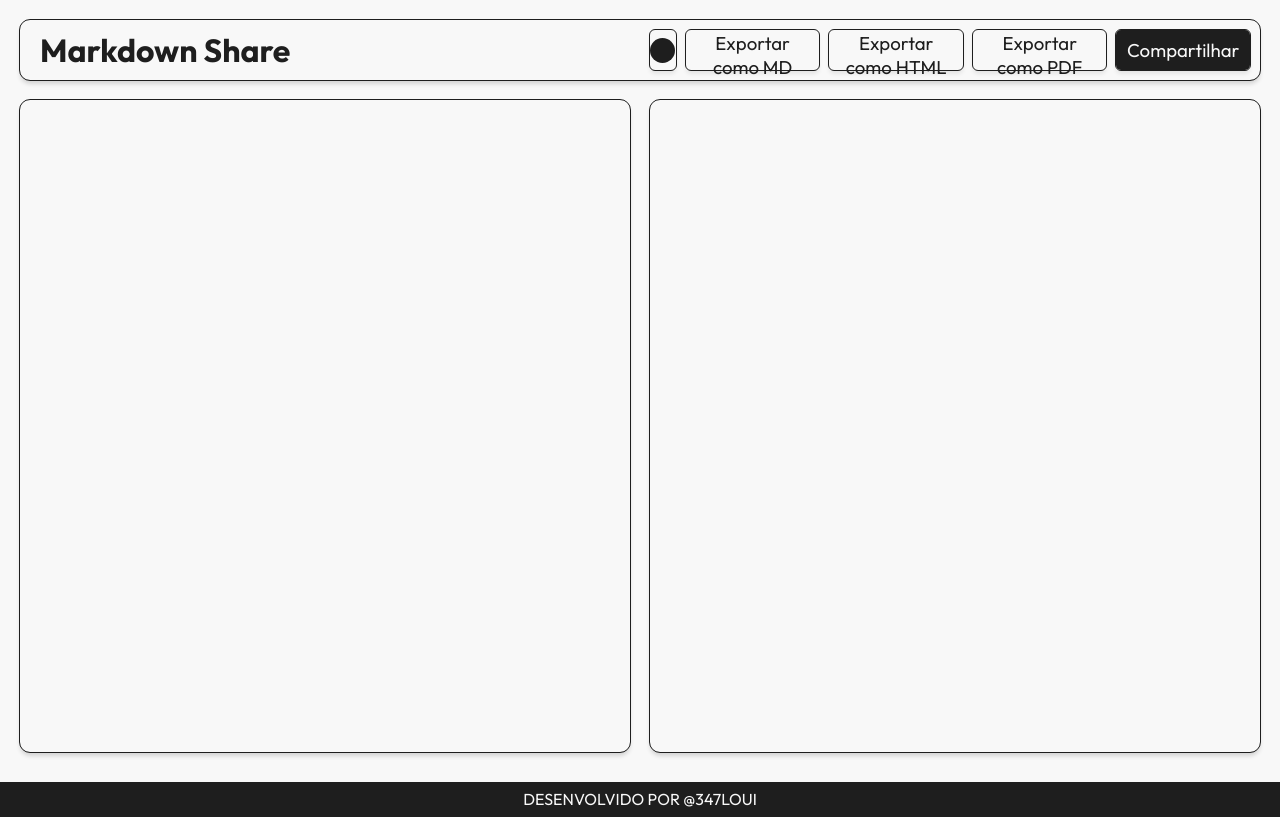
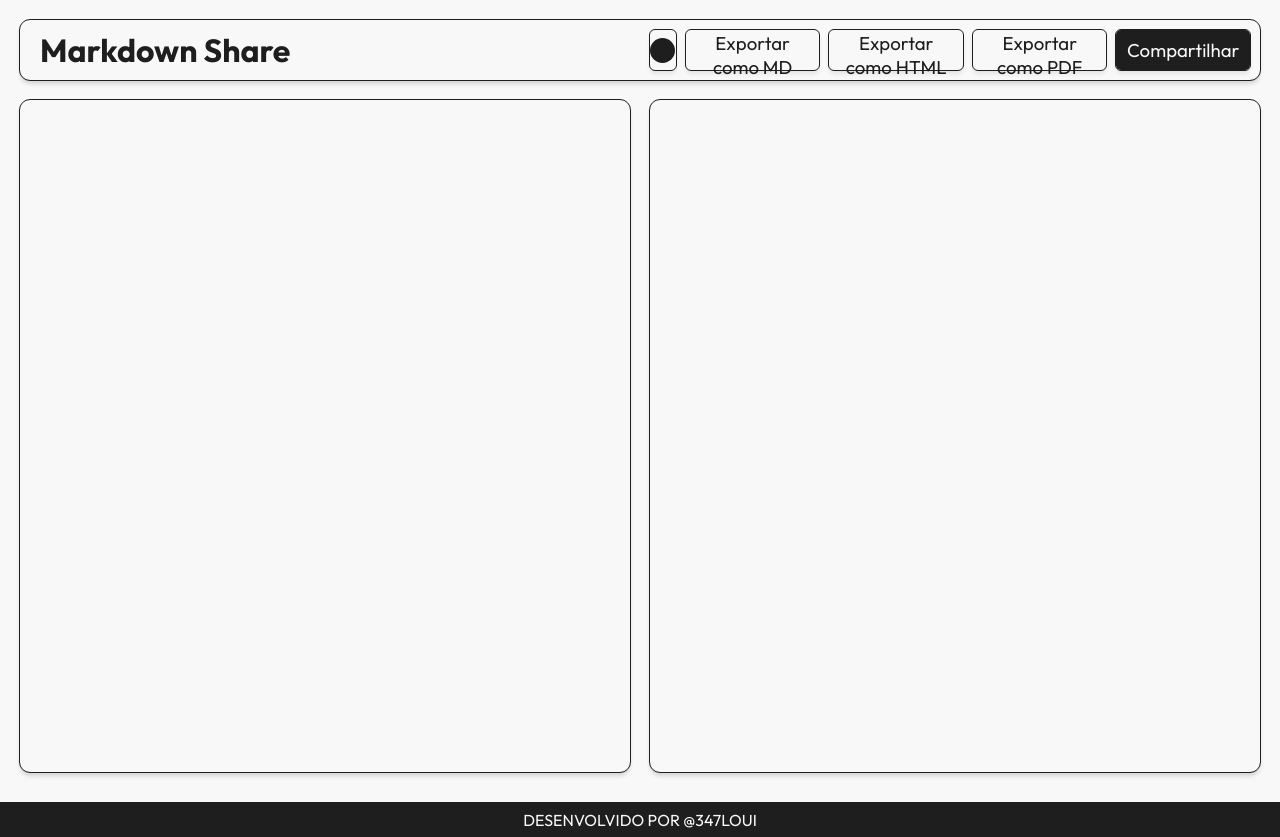
Before and after one commit to louipasquini/markdown-share, a React (Vite) app: page / in a window 1280 px wide. Built offline with nearby package versions, Linux system fonts and the light colour scheme.

Commit message:
fix: screen size

```diff
--- a/src/App.css
+++ b/src/App.css
@@ -1,5 +1,5 @@
 .app {
-  height: 97dvh;
+  height: 100dvh;
   padding: 20px;
   padding-bottom: 0;
   margin-bottom: 0;
```
